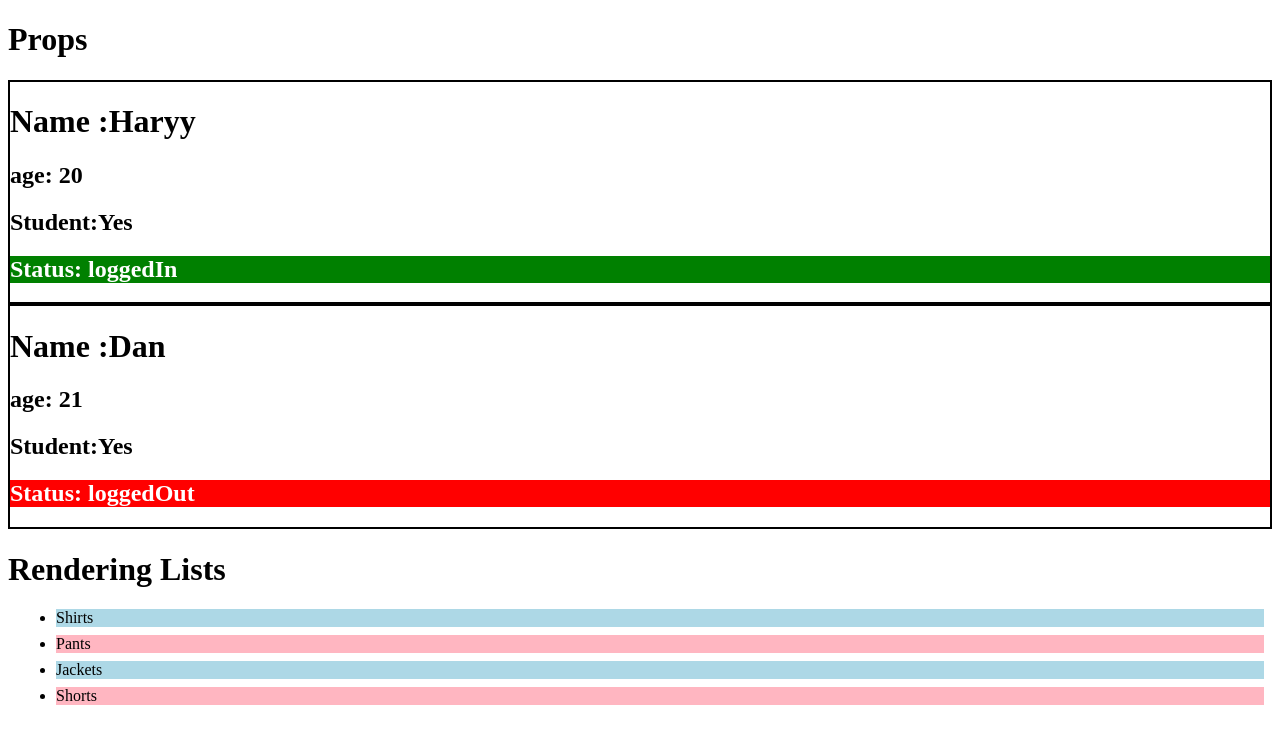
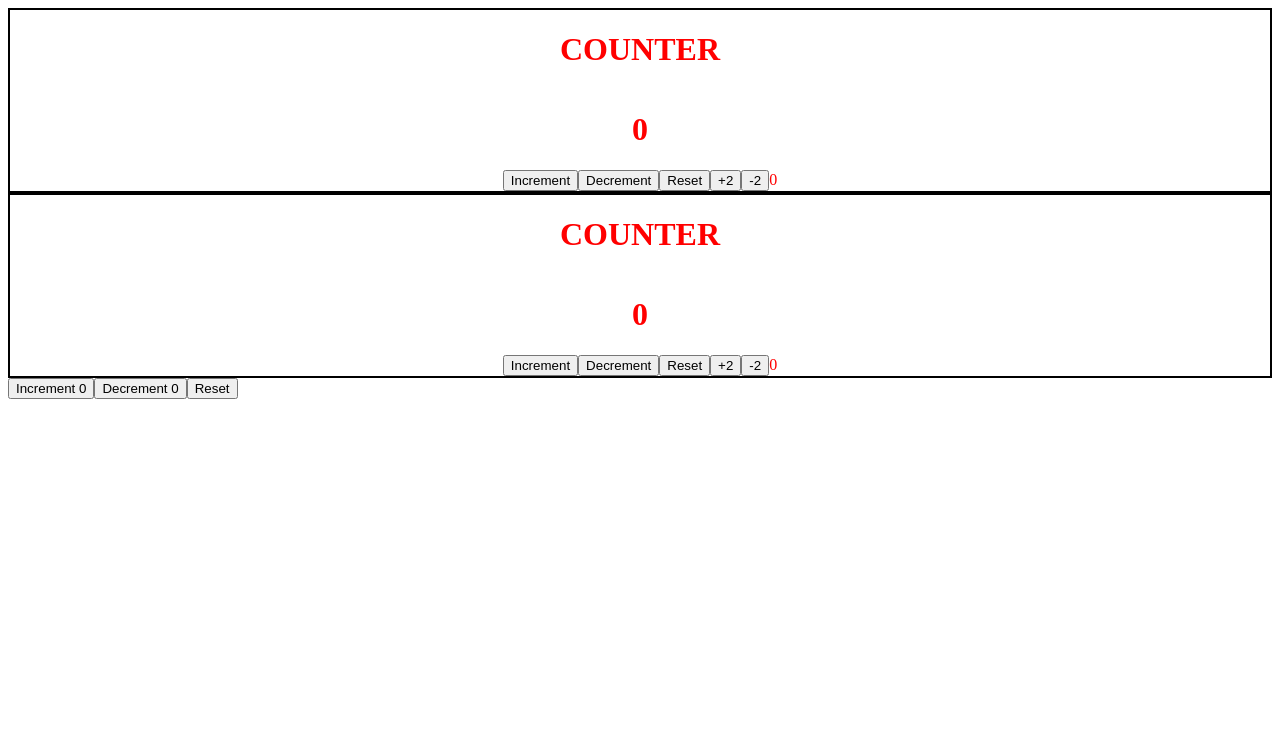
Before and after one commit to Sarojan-stha/React, a React (Vite) app: page / in a window 1280 px wide. Shown: the top 744 px of the page. Built offline with nearby package versions, Linux system fonts and the light colour scheme.

Commit message:
useState using props

```diff
--- a/src/components/Counter/Counter.css
+++ b/src/components/Counter/Counter.css
@@ -1,8 +1,9 @@
-.container{
+.container {
   display: flex;
   flex-direction: column;
   text-align: center;
   margin: auto;
   color: red;
-
+  width: auto;
+  border: 2px solid black;
 }
--- a/src/components/Counter/Counter.jsx
+++ b/src/components/Counter/Counter.jsx
@@ -22,11 +22,14 @@ function Counter() {
   const incrementBy2 = () => {
     // setCount(count+1);
     // setCount(count+1);
-    // this doesnt work beacause the actual value of count is not updated yet until the component is ended
+    // this doesn't work beacause the actual value of count is not updated yet,
+    // React does not update the state immediately.
+    // It schedules the update and re-renders after all the synchronous code finishes.
     // Instead use a function inside which works with the latest value
 
     setCount((prevCount) => prevCount + 1);
     setCount((prevCount) => prevCount + 1);
+    //batch events
   };
 
   const decrementBy2 = () => {
@@ -50,4 +53,36 @@ function Counter() {
   );
 }
 
+const Increment = (props) => {
+  const incrementOnClick = () => {
+    return props.setValue(props.value + 1);
+  };
+  return <button onClick={incrementOnClick}>Increment {props.value}</button>;
+};
+
+const Decrement = (props) => {
+  const decrementOnClick = () => {
+    return props.setValue(props.value - 1);
+  };
+  return <button onClick={decrementOnClick}>Decrement {props.value}</button>;
+};
+
+const Reset = (props) => {
+  function reset() {
+    props.setValue(0);
+  }
+  return <button onClick={reset}>Reset</button>;
+};
+//the props are pass by reference
+export function CounterWithProps() {
+  const [value, setValue] = useState(0);
+  return (
+    <>
+      <Increment value={value} setValue={setValue} />
+      <Decrement value={value} setValue={setValue} />
+      <Reset setValue={setValue} />
+    </>
+  );
+}
+
 export default Counter;
--- a/src/main.jsx
+++ b/src/main.jsx
@@ -1,9 +1,13 @@
 import { StrictMode } from "react";
 import { createRoot } from "react-dom/client";
+import Counter from "./components/Counter/Counter";
 import StudentApp from "./components/Props/StudentApp";
+import { CounterWithProps } from "./components/Counter/Counter";
 
 createRoot(document.getElementById("root")).render(
   <StrictMode>
-    <StudentApp />
+    <Counter />
+    <Counter />
+    <CounterWithProps />
   </StrictMode>
 );
```
